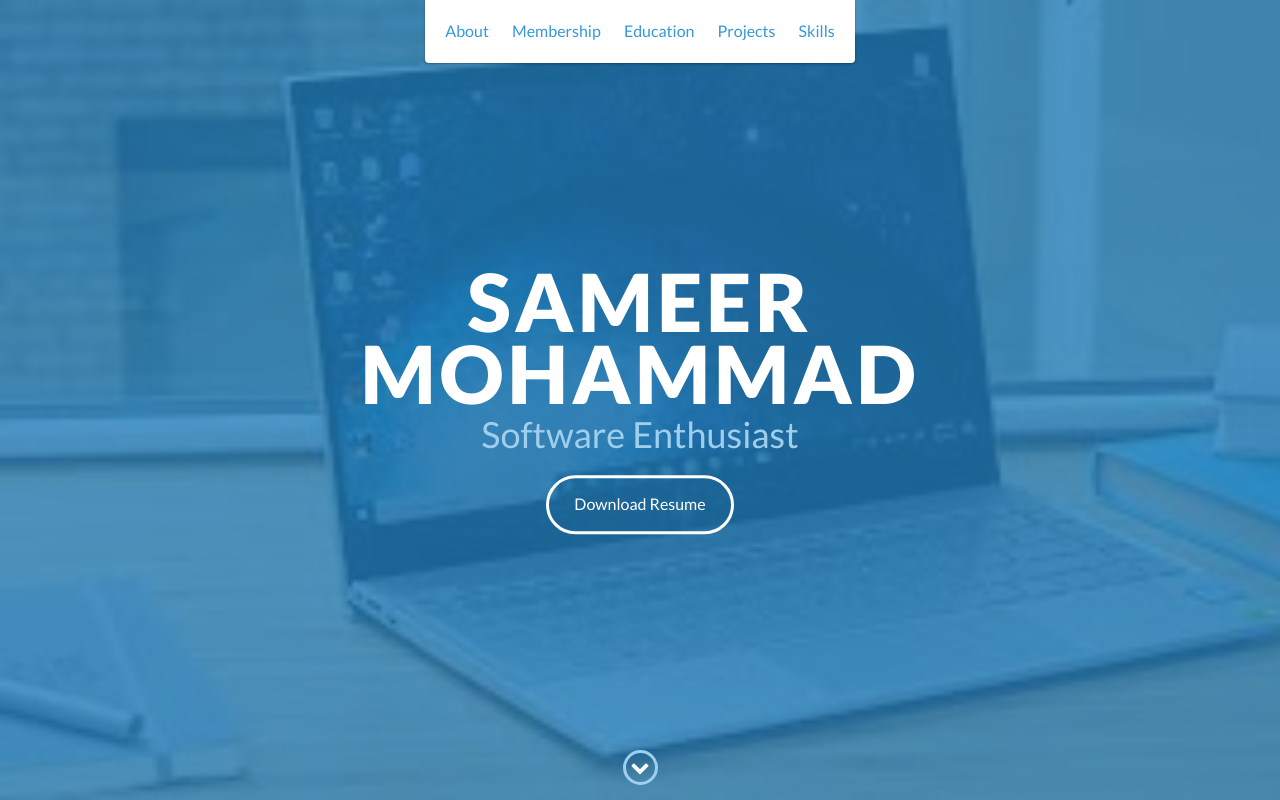
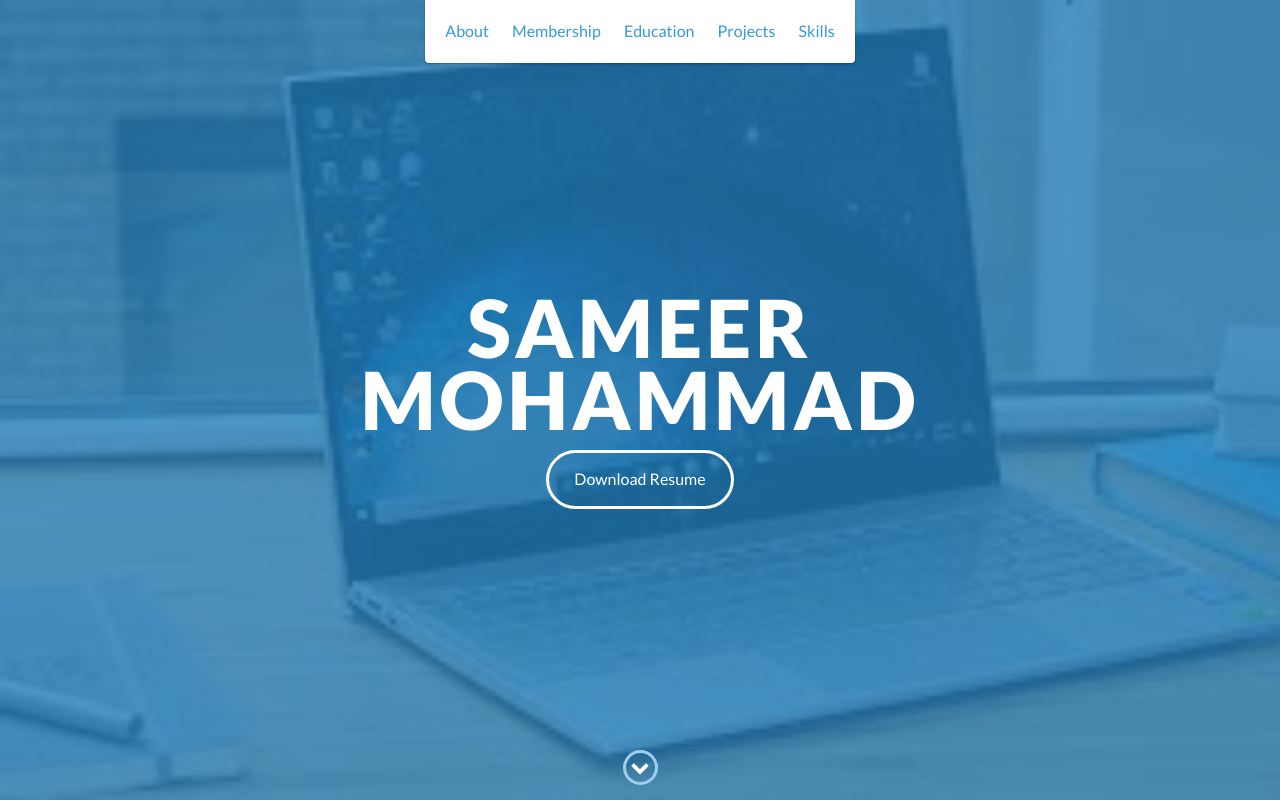
Before and after one commit to sameer6143/sameer6143, a website: page index.html in a window 1280 px wide. Shown: the top 800 px of the page. Drawn offline with nearby package versions, Linux system fonts and the light colour scheme.

Commit message:
Update index.html

```diff
--- a/index.html
+++ b/index.html
@@ -49,7 +49,7 @@
     <div id="lead">
         <div id="lead-content">
             <h1>SAMEER MOHAMMAD</h1>
-            <h2>Software Enthusiast</h2>
+            <h2></h2>
             <a href="images/resume.JPG" class="btn-rounded-white">Download Resume</a>
         </div>
         <!-- End #lead-content -->
```
